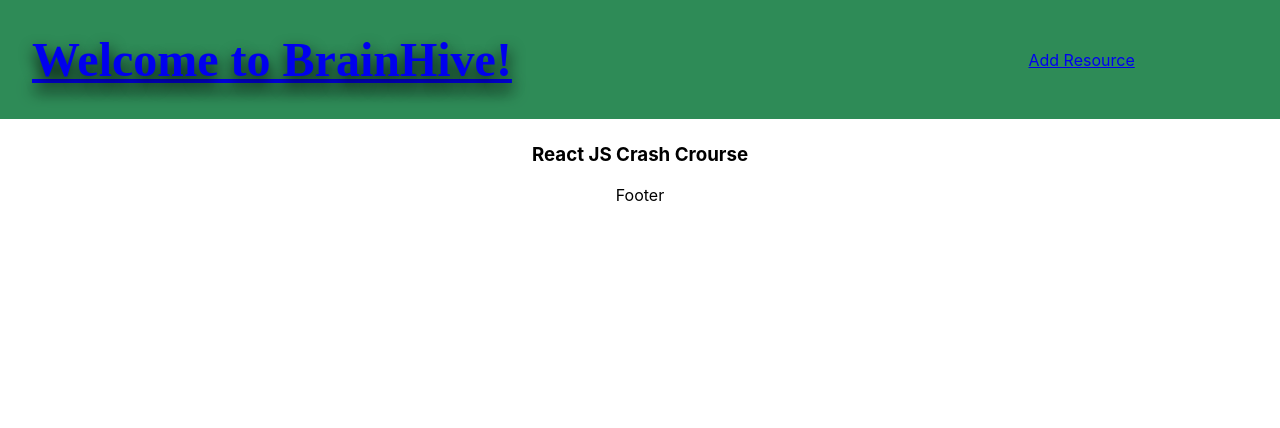
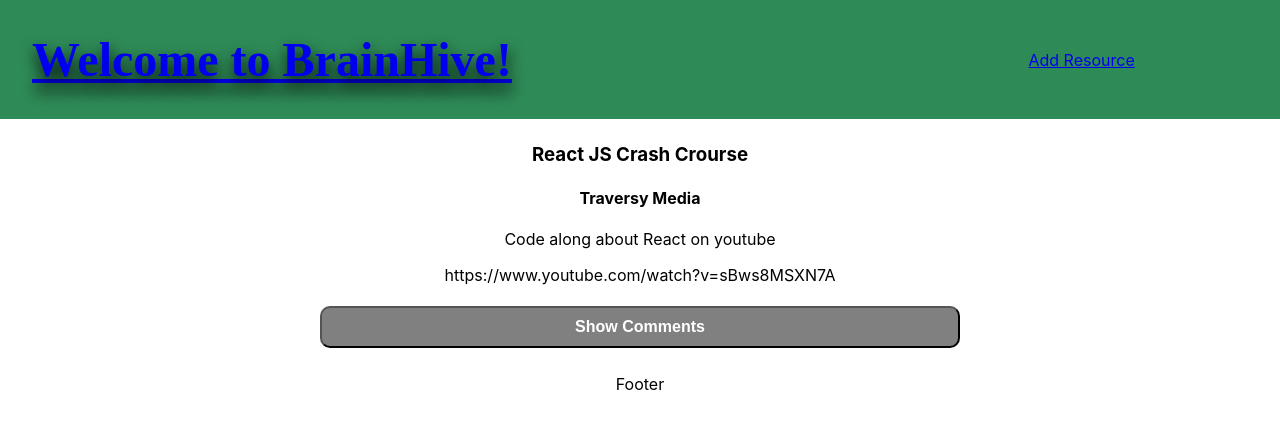
Before and after one commit to hellojaliyah/BrainHive, a React (Create React App) app: page /viewCourse/1 in a window 1280 px wide. Shown: the top 428 px of the page. Built offline with nearby package versions, Linux system fonts and the light colour scheme.

Commit message:
show/hide comments feature

```diff
--- a/src/components/ResourceForm.js
+++ b/src/components/ResourceForm.js
@@ -1,4 +1,5 @@
 import React, { Component } from "react";
+import Button from './common/Button'
 
 class ResourceForm extends Component {
   state = {
@@ -159,9 +160,7 @@
             value={this.state.rating}
             onChange={(e) => this.handleChange(e)}
           />
-          <button style={styles.button} type="submit">
-            Submit
-          </button>
+          <Button> Submit</Button>
         </form>
       </div>
     );
@@ -182,23 +181,7 @@
     height: 32,
     fontSize: 20,
     marginBottom: 8,
-  },
-  button: {
-    alignSelf: "center",
-    // backgroundColor: "#F96295",
-    backgroundColor: "blue",
-    color: "white",
-    fontWeight: "bold",
-    marginLeft: 5,
-    marginRight: 5,
-    marginBottom: 10,
-    marginTop: 5,
-    width: "50%",
-    borderRadius: 10,
-    fontSize: 16,
-    paddingTop: 10,
-    paddingBottom: 10,
-  },
+  }
 };
 
 export default ResourceForm;
--- a/src/components/ViewCourse.js
+++ b/src/components/ViewCourse.js
@@ -1,14 +1,49 @@
-import React from 'react';
-import {useParams} from 'react-router-dom'
+import React, { Component } from 'react';
+import {useParams, withRouter} from 'react-router-dom'
+import Button from './common/Button.js'
 
-const ViewCourse = (props) => {
-    const { course } = props;
-    const { courseId } = useParams();
-    return (
-        <h3>
-            {course.title}
-        </h3>
-    );
+class ViewCourse extends Component {
+    state = {
+        showComments: false
+    };
+
+    handleClick = () => {
+        this.setState({
+            showComments: !this.state.showComments
+        });
+    };
+
+    renderComments = (course) => {
+        return course.comments.map(comment => {
+            return(
+                <div className="box">
+                    <p>{comment.user}</p>
+                    <p>{comment.text}</p>
+                </div>
+            )
+        })
+    }
+    render() {
+        const { course } = this.props;
+        const { courseId } = this.props.match.params;
+        return (
+            <div>
+                <h3>{course.title} </h3>
+                <h4>{course.resourceAuthor}</h4>
+                <p>{course.summary}</p>
+                <p>{course.link}</p>
+                <Button
+                    onClick={this.handleClick}
+                    buttonStyle={{backgroundColor: "grey"}}>
+
+                    {this.state.showComments ? "Hide Comments" : "Show Comments"}
+                </Button>
+                {this.state.showComments ? (
+                    this.renderComments(course)
+                ) : null}
+            </div>
+        );
+    };
 };
 
-export default ViewCourse;
+export default withRouter(ViewCourse);
--- /dev/null
+++ b/src/components/common/Button.js
@@ -0,0 +1,30 @@
+import React from 'react';
+
+const Button = (props) => {
+    return (
+        <button {...props} style={{...styles.button, ...props.buttonStyle}} >
+            {props.children}
+        </button>
+    )
+};
+
+const styles = {
+    button: {
+        alignSelf: "center",
+        // backgroundColor: "#F96295",
+        backgroundColor: "blue",
+        color: "white",
+        fontWeight: "bold",
+        marginLeft: 5,
+        marginRight: 5,
+        marginBottom: 10,
+        marginTop: 5,
+        width: "50%",
+        borderRadius: 10,
+        fontSize: 16,
+        paddingTop: 10,
+        paddingBottom: 10,
+      }
+};
+
+export default Button;
```
